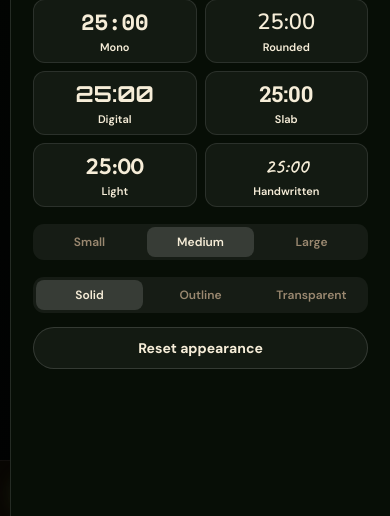
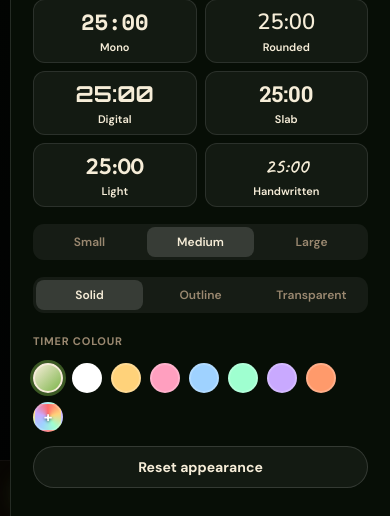
Before and after one commit to nahan03/StudySync, a Django app: page /study/ in a window 390 px wide, after a click on "🎨 Appearance". Shown: the part 1151-1667 px from the top of the page. Run offline with Django 5.2, Linux system fonts and the light colour scheme; the visitor is signed in with stand-in values (Sample User, id 1); data that the repository does not hold is empty; some web fonts are replaced.

Commit message:
People walking in the winter lakeside scene; timer colour option
Co-Authored-By: Claude Sonnet 5.5 <noreply@anthropic.com>

```diff
--- a/core/static/css/study.css
+++ b/core/static/css/study.css
@@ -589,3 +589,22 @@ body.is-fullscreen .st-treepanel { top: 12px; }
 }
 .st-root[data-theme="paper"][data-tfill="glass"] .st-time { -webkit-text-stroke-color: rgba(43,29,18,.7); background-image: linear-gradient(180deg, rgba(43,29,18,.4), rgba(43,29,18,.06) 55%, rgba(43,29,18,.22)); }
 .st-root[data-tfill="glass"] .st-round, .st-root[data-tfill="outline"] .st-round { text-shadow: 0 1px 10px rgba(0,0,0,.35); }
+
+
+/* timer colour: --tc is set from the chosen swatch; without it the digits keep the theme's text colour */
+.st-root .st-time { color: var(--tc, var(--cream)); }
+.st-root[data-tfill="outline"] .st-time { color: transparent; -webkit-text-stroke-color: var(--tc, var(--cream)); }
+.st-root[data-tfill="glass"] .st-time {
+  color: transparent; -webkit-text-stroke-color: color-mix(in srgb, var(--tc, #ffffff) 82%, transparent);
+  background-image: linear-gradient(180deg, color-mix(in srgb, var(--tc, #ffffff) 70%, transparent) 0%, color-mix(in srgb, var(--tc, #ffffff) 12%, transparent) 55%, color-mix(in srgb, var(--tc, #ffffff) 38%, transparent) 100%);
+}
+.st-root[data-theme="paper"][data-tfill="glass"] .st-time { -webkit-text-stroke-color: color-mix(in srgb, var(--tc, #2B1D12) 75%, transparent); background-image: linear-gradient(180deg, color-mix(in srgb, var(--tc, #2B1D12) 45%, transparent), color-mix(in srgb, var(--tc, #2B1D12) 8%, transparent) 55%, color-mix(in srgb, var(--tc, #2B1D12) 25%, transparent)); }
+.st-sublabel { display: block; margin: 14px 0 8px; }
+.st-tcolors { display: flex; flex-wrap: wrap; gap: 9px; }
+.st-tcolor { position: relative; width: 30px; height: 30px; padding: 0; border-radius: 50%; cursor: pointer; border: 2px solid rgba(var(--surf), .2); background: var(--sw); transition: transform .15s, border-color .15s, box-shadow .15s; display: grid; place-items: center; }
+.st-tcolor:hover { transform: scale(1.12); }
+.st-tcolor[aria-checked="true"], .st-tcolor-custom.is-on { border-color: var(--cream); box-shadow: 0 0 0 3px rgba(var(--accent-rgb), .45); }
+.st-tcolor span { font-size: 15px; font-weight: 700; color: var(--cream); line-height: 1; }
+.st-tcolor-custom { background: conic-gradient(#ff6b6b, #ffd27a, #9fffd0, #9fd2ff, #c9a9ff, #ff6b6b); overflow: hidden; }
+.st-tcolor-custom input { position: absolute; inset: -6px; width: 44px; height: 44px; opacity: 0; cursor: pointer; }
+.st-tcolor-custom span { text-shadow: 0 1px 3px rgba(0,0,0,.6); color: #fff; pointer-events: none; }
--- a/core/static/js/study.js
+++ b/core/static/js/study.js
@@ -44,7 +44,7 @@
     focusSound: 'chime', breakSound: 'bell', volume: 70, repeat: 'once', vibrate: true, notify: false,
     subject: '', goal: '',
     theme: 'forest', bg: 'theme', bgVideo: '', bgDim: 15,
-    ring: 'classic', font: 'serif', tsize: 'm', tfill: 'solid',
+    ring: 'classic', font: 'serif', tsize: 'm', tfill: 'solid', tcolor: '',
   };
   let prefs = Object.assign({}, DEFAULTS, load(PREFS_KEY, {}));
   let userPresets = load(PRESETS_KEY, []);
@@ -578,6 +578,7 @@
     { id: 'glass',    name: 'Glass',    swatch: 'linear-gradient(135deg,rgba(255,255,255,.55),rgba(120,160,255,.35) 55%,rgba(190,120,255,.5))' },
     { id: 'paper',    name: 'Paper',    swatch: 'linear-gradient(135deg,#F4F1E6,#D8D3BC)' },
   ];
+  const TCOLORS = [['', 'Theme'], ['#ffffff', 'White'], ['#ffd27a', 'Gold'], ['#ff9fbf', 'Rose'], ['#9fd2ff', 'Sky'], ['#9fffd0', 'Mint'], ['#c9a9ff', 'Lilac'], ['#ff9a6b', 'Coral']];
   const RINGS = [
     { id: 'classic',  name: 'Classic' },
     { id: 'thin',     name: 'Orbit' },
@@ -670,6 +671,10 @@
     $('st-rings').querySelectorAll('.st-ringtile').forEach(b => b.setAttribute('aria-checked', String(b.dataset.id === root.dataset.ring)));
     $('st-fonts').querySelectorAll('.st-fonttile').forEach(b => b.setAttribute('aria-checked', String(b.dataset.id === root.dataset.font)));
     $('st-tsize').querySelectorAll('button').forEach(b => b.setAttribute('aria-checked', String(b.dataset.size === root.dataset.tsize)));
+    const tcol = /^#[0-9a-f]{6}$/i.test(prefs.tcolor || '') ? prefs.tcolor.toLowerCase() : '';
+    if (tcol) root.style.setProperty('--tc', tcol); else root.style.removeProperty('--tc');
+    $('st-tcolors').querySelectorAll('.st-tcolor').forEach(b => b.setAttribute('aria-checked', String(b.dataset.color === tcol)));
+    const cust = $('st-tcolor-custom'); if (cust) { cust.value = tcol || '#ffffff'; cust.parentElement.classList.toggle('is-on', !!tcol && !TCOLORS.some(c => c[0] === tcol)); }
     root.dataset.tfill = ['solid', 'outline', 'glass'].includes(prefs.tfill) ? prefs.tfill : 'solid';
     $('st-tfill').querySelectorAll('button').forEach(b => b.setAttribute('aria-checked', String(b.dataset.fill === root.dataset.tfill)));
     root.style.setProperty('--dim', num(prefs.bgDim, 0, 80, 15) / 100);
@@ -737,7 +742,11 @@
       `<button type="button" class="st-ringtile" role="radio" data-id="${r.id}" aria-checked="false"><span class="st-ringprev">${ringPreview(r.id)}</span>${esc(r.name)}</button>`).join('');
     $('st-fonts').innerHTML = FONTS.map(f =>
       `<button type="button" class="st-fonttile" role="radio" data-id="${f.id}" aria-checked="false"><span class="st-fontprev" style="font-family:${f.css}">25:00</span>${esc(f.name)}</button>`).join('');
+    $('st-tcolors').innerHTML = TCOLORS.map(c => `<button type="button" class="st-tcolor" role="radio" data-color="${c[0]}" aria-checked="false" title="${c[1]}" style="--sw:${c[0] || 'linear-gradient(135deg,#F6EDD8,#7DB54A)'}"><span></span></button>`).join('') +
+      '<label class="st-tcolor st-tcolor-custom" title="Pick any colour"><input type="color" id="st-tcolor-custom" value="#ffffff" aria-label="Custom timer colour"><span>+</span></label>';
     applyAppearance();
+    $('st-tcolors').addEventListener('click', e => { const b = e.target.closest('button.st-tcolor'); if (b) { prefs.tcolor = b.dataset.color; saveAppearance(); } });
+    $('st-tcolor-custom').addEventListener('input', e => { prefs.tcolor = e.target.value; saveAppearance(); });
     $('st-rings').addEventListener('click', e => { const b = e.target.closest('.st-ringtile'); if (b) { prefs.ring = b.dataset.id; saveAppearance(); } });
     $('st-fonts').addEventListener('click', e => { const b = e.target.closest('.st-fonttile'); if (b) { prefs.font = b.dataset.id; saveAppearance(); } });
     $('st-tfill').addEventListener('click', e => { const b = e.target.closest('button'); if (b) { prefs.tfill = b.dataset.fill; saveAppearance(); } });
@@ -773,7 +782,7 @@
       if (prefs.bg === 'image') prefs.bg = 'theme';
       saveAppearance();
     });
-    $('st-appearance-reset').addEventListener('click', () => { prefs.theme = 'forest'; prefs.bg = 'theme'; prefs.bgVideo = ''; prefs.bgDim = 15; prefs.ring = 'classic'; prefs.font = 'serif'; prefs.tsize = 'm'; prefs.tfill = 'solid'; saveAppearance(); });
+    $('st-appearance-reset').addEventListener('click', () => { prefs.theme = 'forest'; prefs.bg = 'theme'; prefs.bgVideo = ''; prefs.bgDim = 15; prefs.ring = 'classic'; prefs.font = 'serif'; prefs.tsize = 'm'; prefs.tfill = 'solid'; prefs.tcolor = ''; saveAppearance(); });
 
     // ---- real footage ----
     function renderFootage() {
--- a/core/templates/core/study.html
+++ b/core/templates/core/study.html
@@ -6,7 +6,7 @@
 {% block extra_css %}
 <link rel="preconnect" href="https://fonts.googleapis.com">
 <link href="https://fonts.googleapis.com/css2?family=Playfair+Display:ital,wght@0,700;0,800;1,700&family=DM+Sans:wght@400;500;600;700&family=Space+Mono:wght@400;700&family=Nunito:wght@600;800&family=Orbitron:wght@500;700&family=Roboto+Slab:wght@500;700&family=Outfit:wght@200;300;600&family=Caveat:wght@600;700&display=swap" rel="stylesheet">
-<link rel="stylesheet" href="{% static 'css/study.css' %}?v=17">
+<link rel="stylesheet" href="{% static 'css/study.css' %}?v=18">
 <link rel="stylesheet" href="{% static 'css/tree_overlay.css' %}?v=1">
 {% endblock %}
 
@@ -23,6 +23,7 @@
     if (p.font) r.dataset.font = p.font;
     if (p.tsize) r.dataset.tsize = p.tsize;
     if (p.tfill) r.dataset.tfill = p.tfill;
+    if (p.tcolor) r.style.setProperty('--tc', p.tcolor);
     r.style.setProperty('--dim', (p.bgDim == null ? 15 : p.bgDim) / 100);
   } catch (e) { /* storage unavailable */ }
 })();
@@ -294,6 +295,8 @@
       <button type="button" role="radio" data-fill="outline" aria-checked="false">Outline</button>
       <button type="button" role="radio" data-fill="glass" aria-checked="false">Transparent</button>
     </div>
+    <span class="st-label st-sublabel">Timer colour</span>
+    <div class="st-tcolors" id="st-tcolors" role="radiogroup" aria-label="Timer colour"></div>
   </div>
 
   <label class="st-field" id="st-dim-box">
@@ -309,7 +312,7 @@
      data-start="{% static 'audio/start.mp3' %}"
      data-start1="{% static 'audio/start1.mp3' %}"
      data-wallpapers="{% url 'wallpaper_list' %}"
-     data-livebg="{% static 'js/live_bg.js' %}?v=34"></div>
+     data-livebg="{% static 'js/live_bg.js' %}?v=35"></div>
 
 </div><!-- /.st-root -->
 {% endblock %}
```
Also changed, not shown: core/static/js/live_bg.js (+34 -1 lines).
